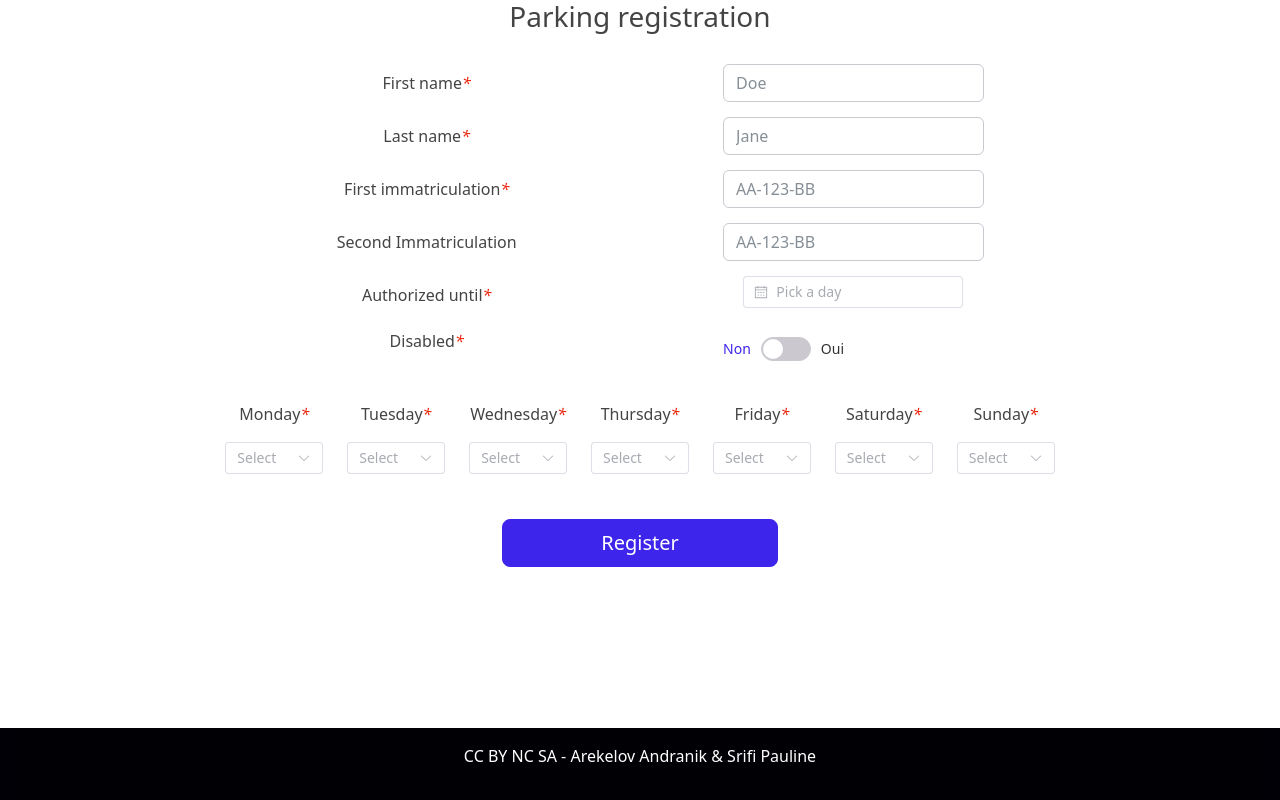
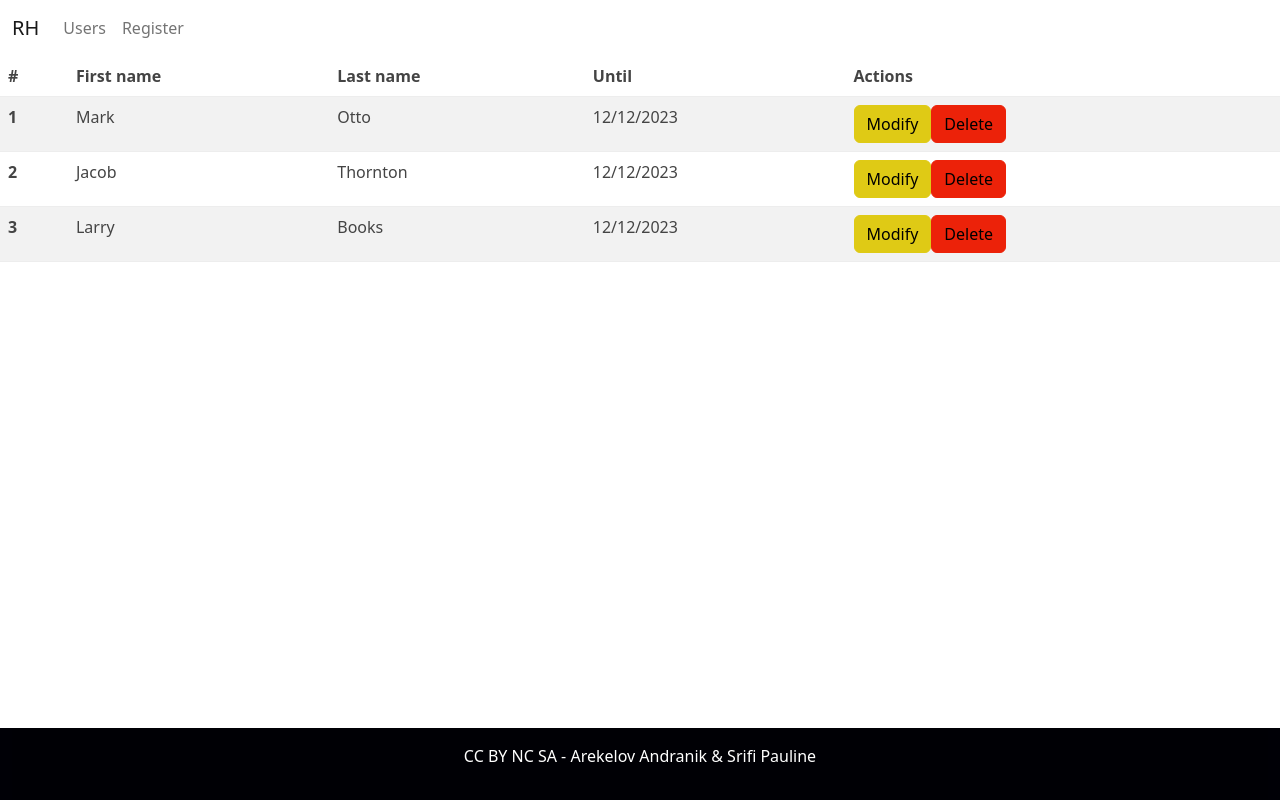
Before and after one commit to OMGiTzPomPom/Resilience_Handicap, a Vue app in the folder rh_front/: page / in a window 1280 px wide. Built offline with nearby package versions, Linux system fonts and the light colour scheme; no server answers.

Commit message:
added users and register urls

```diff
--- /dev/null
+++ b/rh_front/src/components/Header.vue
@@ -0,0 +1,22 @@
+<template>
+<nav id="header" class="navbar navbar-expand-lg bg-body-tertiary">
+  <div class="container-fluid">
+    <a class="navbar-brand" href="#">RH</a>
+    <button class="navbar-toggler" type="button" data-bs-toggle="collapse" data-bs-target="#navbarNavAltMarkup" aria-controls="navbarNavAltMarkup" aria-expanded="false" aria-label="Toggle navigation">
+      <span class="navbar-toggler-icon"></span>
+    </button>
+    <div class="collapse navbar-collapse" id="navbarNavAltMarkup">
+      <div class="navbar-nav">
+        <a class="nav-link" href="#/">Users</a>
+        <a class="nav-link" href="#/register">Register</a>
+      </div>
+    </div>
+  </div>
+</nav>
+</template>
+
+<style scoped>
+#header {
+
+}
+</style>
--- a/rh_front/src/components/Wrapper.vue
+++ b/rh_front/src/components/Wrapper.vue
@@ -1,13 +1,14 @@
 <script setup>
+import Header from "./Header.vue";
 import Footer from "./Footer.vue";
-
 </script>
 
 <template>
     <div class="container-fluid">
         <div class="row">
+                <Header/>
                 <router-view></router-view>
-            <Footer/>
+                <Footer/>
         </div>
     </div>
 </template>
--- a/rh_front/src/router/index.js
+++ b/rh_front/src/router/index.js
@@ -1,6 +1,7 @@
 import {createRouter, createWebHistory} from 'vue-router'
 
 import Wrapper from "../components/Wrapper.vue";
+import Users from "../views/Users.vue";
 import Register from "../views/Register.vue";
 import Http404 from "../pages/404.vue";
 
@@ -12,7 +13,8 @@ const router = createRouter({
                 path: '',
                 component: Wrapper,
                 children: [
-                        {path: '', component: Register, name: 'Register'},
+                        {path: '', component: Users, name: 'Users'},
+                        {path: '/register', component: Register, name: 'Register'},
                 ]
             },
             /*
--- /dev/null
+++ b/rh_front/src/views/Users.vue
@@ -0,0 +1,45 @@
+<script setup>
+
+
+</script>
+
+<template class="text-center">
+    <table class="table table-striped">
+          <thead>
+                    <tr>
+                    <th scope="col">#</th>
+                    <th scope="col">First name</th>
+                    <th scope="col">Last name</th>
+                    <th scope="col">Until </th>
+                    <th scope="col" colspan="2">Actions </th>
+                    </tr>
+                </thead>
+                <tbody>
+                    <tr>
+                    <th scope="row">1</th>
+                    <td>Mark</td>
+                    <td>Otto</td>
+                    <td>12/12/2023</td>
+                    <td><button type="button" class="btn btn-warning">Modify</button><button type="button" class="btn btn-danger">Delete</button></td>
+                    </tr>
+                    <tr>
+                    <th scope="row">2</th>
+                    <td>Jacob</td>
+                    <td>Thornton</td>
+                    <td>12/12/2023</td>
+                     <td><button type="button" class="btn btn-warning">Modify</button><button type="button" class="btn btn-danger">Delete</button></td>
+                    </tr>
+                    <tr>
+                    <th scope="row">3</th>
+                    <td>Larry</td>
+                    <td>Books</td>
+                    <td>12/12/2023</td>
+                    <td colspan="2"><button type="button" class="btn btn-warning">Modify</button><button type="button" class="btn btn-danger">Delete</button></td>
+                    </tr>
+                </tbody>
+    </table>
+</template>
+
+<style scoped>
+
+</style>
```
